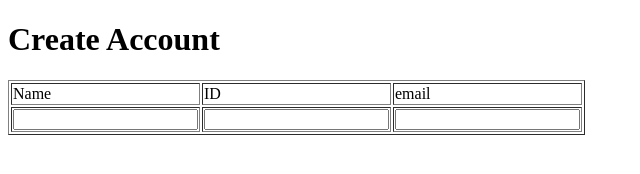
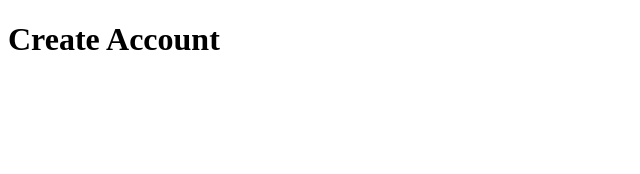
Before and after one commit to CalvinParkNov/nodejsProject1, a website: page createAccount.html in a window 1280 px wide. Shown: the whole page, without its empty margins (0-640 px from the left). Drawn offline with Linux system fonts and the light colour scheme.

Commit message:
edit create Account form

```diff
--- a/createAccount.html
+++ b/createAccount.html
@@ -9,18 +9,9 @@
     <body>
         <h1>Create Account</h1>
         <div>
-            <table border ="1">
-                <tr>
-                    <td>Name</td>
-                    <td>ID</td>
-                    <td>email</td>
-                </tr>
-                <tr>
-                    <td><input type="text" id="name" name="name"></td>
-                    <td><input type="text" id="id" name="id" required="required"></td>
-                    <td><input type="eamil" id="email" name="email"></td>
-                </tr>
-            </table>
+        <form action="/createAccount" method="post">
+
+        </form>
         </div>
 
     </body>
```
